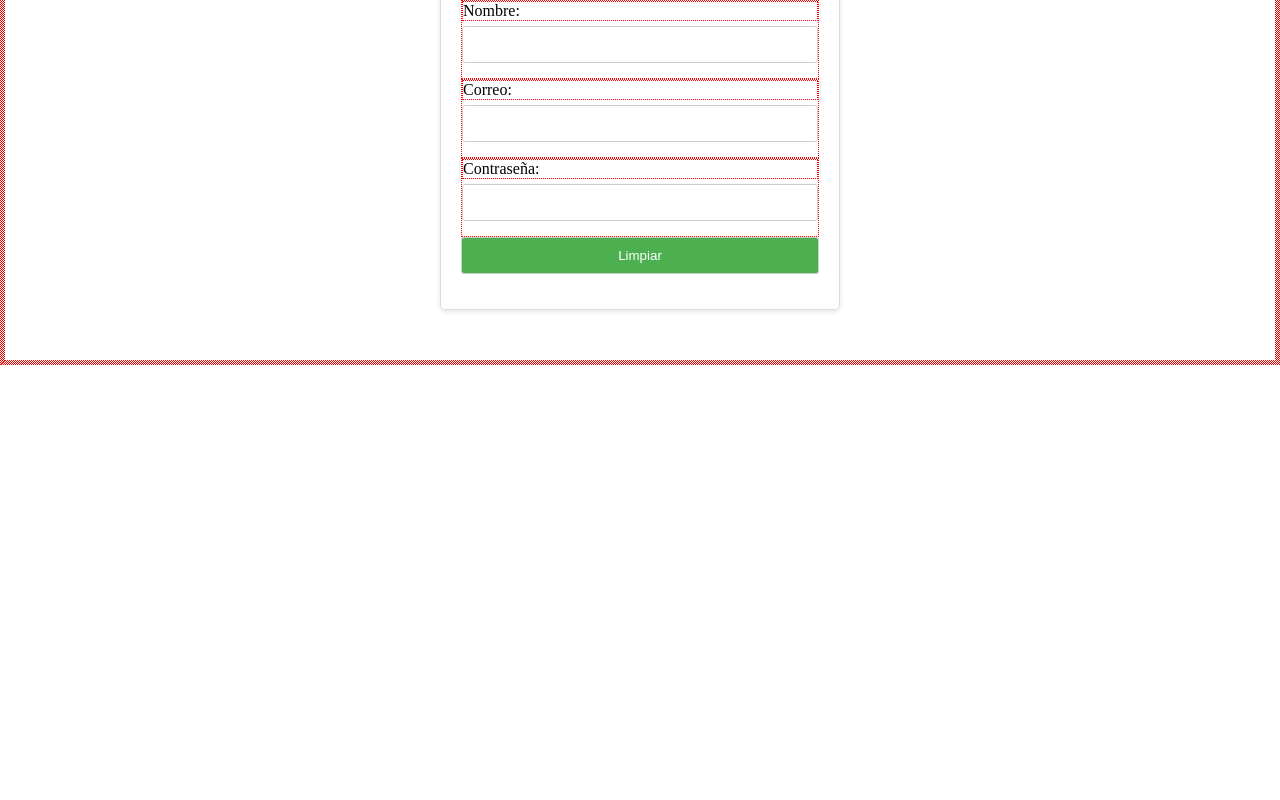
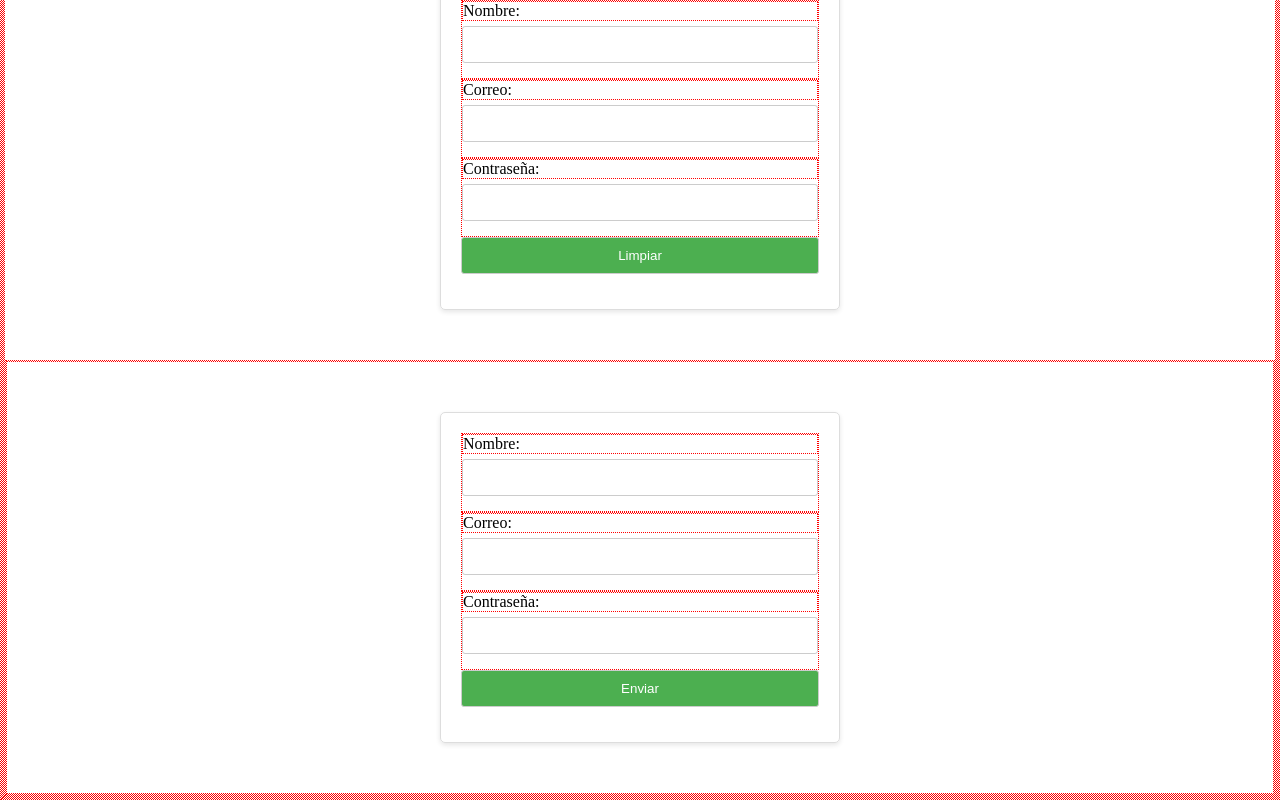
Before and after one commit to EsneiderCdD/Reto2de365, a React (Vite) app: page / in a window 1280 px wide. Shown: the part 2161-2961 px from the top of the page. Before the commit the page ends 2526 px from the top, so only its background shows below. Built offline with nearby package versions, Linux system fonts and the light colour scheme.

Commit message:
Ejercicio 7 (usandi el 6 como recurso)

```diff
--- a/src/App.jsx
+++ b/src/App.jsx
@@ -269,6 +269,27 @@ const handleResetExercise6 = () => {
 };
 
 
+{/*Ejercico 7
+  Funcionalidad del ejercicio 6
+   funcionalidad que deshabilite el botón de envío si alguno
+   de los campos del formulario contiene errores o si están vacíos.
+   */}
+
+   // 1: Crear funcion que valide si los campos estan completos y sin errores
+
+   const isFormValidExercise7 = () => {
+    return (
+      formExercise6.name.trim() !== "" &&
+      formExercise6.email.trim() !== "" &&
+      formExercise6.password.trim() !== "" &&
+      errorsExercise6.name === "" &&
+      errorsExercise6.email === "" &&
+      errorsExercise6.password === ""
+    )
+  };
+
+    //
+
   return (
     <div>
       <div style={{ maxWidth: "400px", margin: "50px auto", textAlign: "center" }}>
@@ -449,7 +470,63 @@ const handleResetExercise6 = () => {
         Limpiar
       </button>
     </form>
+
+    <div> {/*EJERCICIO 7 */}
+      <div>
+        <form>
+          <div>
+            <label>Nombre:</label>
+            <input
+              type="text"
+              name="name"
+              value={formExercise6.name}
+              onChange={handleChangeExercise6}
+            />
+            {errorsExercise6.name && <p>{errorsExercise6.name}</p>}
+          </div>
+
+
+          <div>
+            <label>Correo:</label>
+            <input
+            type="email" n
+            name="email"
+            value={formExercise6.email}
+            onChange={handleChangeExercise6}
+            />
+            {errorsExercise6.email && <p>{errorsExercise6.email}</p>}
+
+          </div>
+
+
+          <div>
+            <label>Contraseña:</label>
+            <input
+            type="password"
+            name="password"
+            value={formExercise6.password}
+            onChange={handleChangeExercise6}
+            />
+            {errorsExercise6.password && <p>{errorsExercise6.password}</p>}
+          </div>
+          <button type="submit" disabled={!isFormValidExercise7()}>Enviar
+
+          </button>
+
+
+
+
+
+
+
+        </form>
+
+
+      </div> {/* Cierre div/Ejericicio 7 */}
+
+    </div> {/* Cierre EJERCICIO 7 */}
   </div>
+
 
   </div>
   );
```
